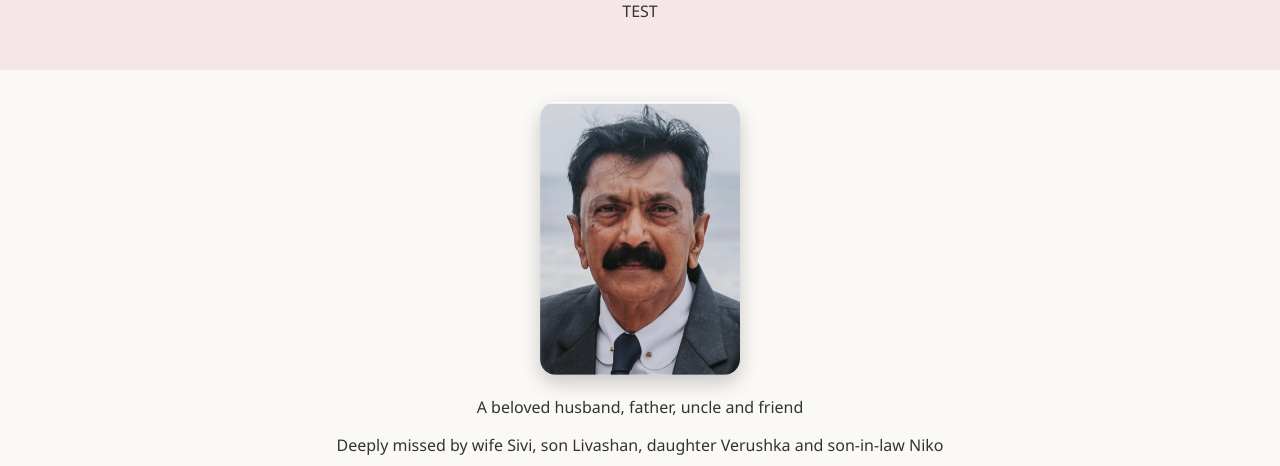
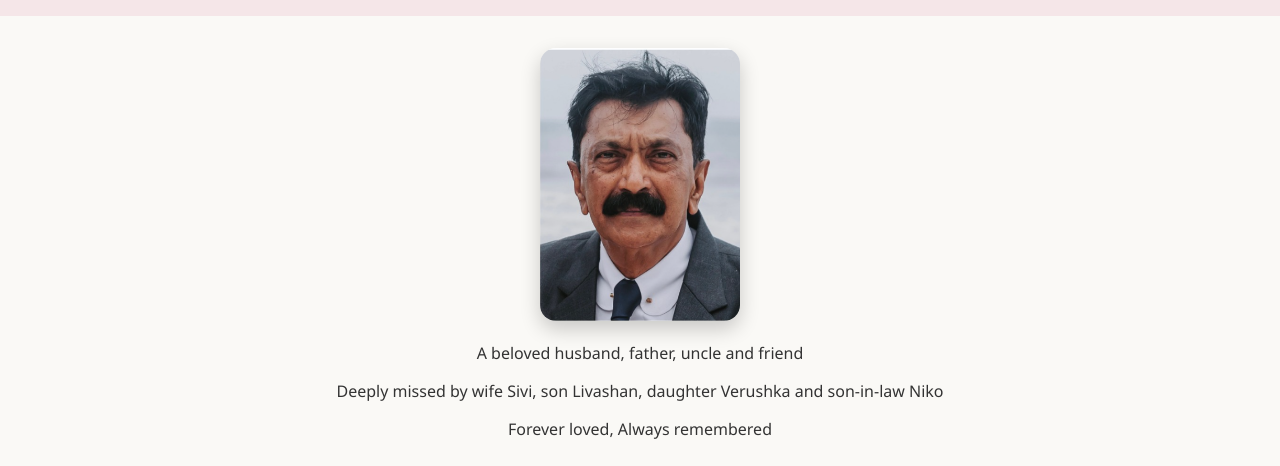
Before and after one commit to luschenaidoo-luke/Uncle_Dees_Memorial, a plain HTML site: page index.html in a window 1280 px wide. Shown: the part 103-569 px from the top of the page. Drawn offline with Linux system fonts and the light colour scheme.

Commit message:
Undoing TEST

```diff
--- a/index.html
+++ b/index.html
@@ -9,7 +9,6 @@
 <body>
     <header>
         <h1>In Loving Memory of Uncle Dees</h1>
-        <p>TEST</p>
     </header>
 
     <main>
```
